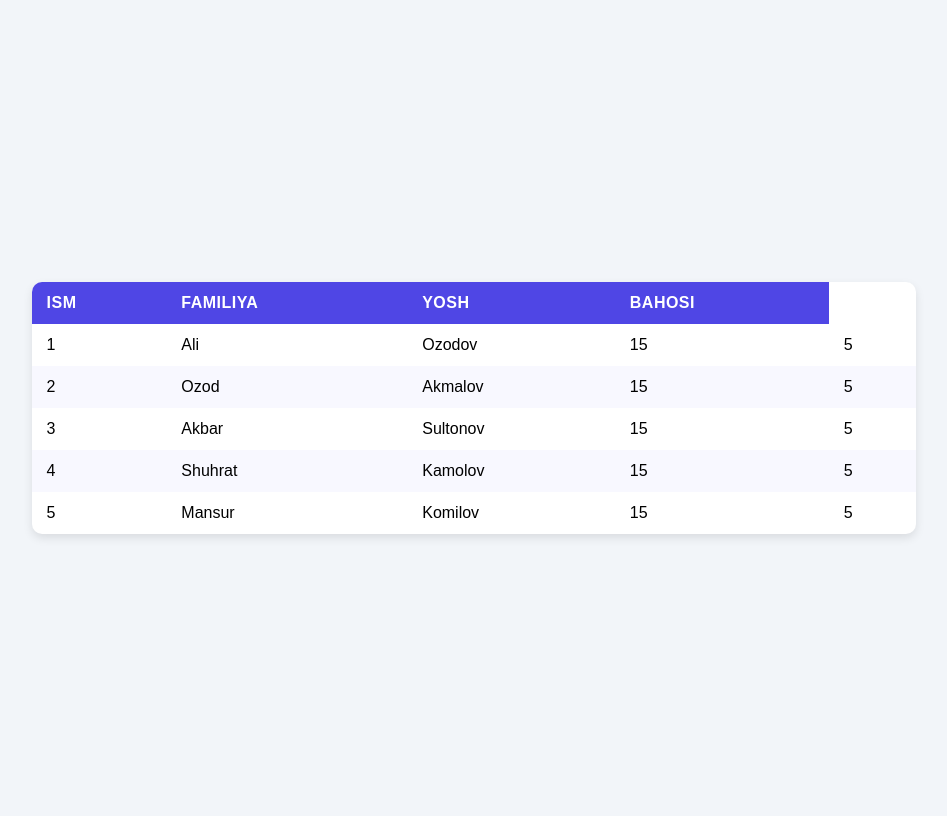
After one commit to Ilmira35/php.darslar, a PHP site: page /table.php in a window 1280 px wide. The commit adds this page. Shown: the whole page, without its empty margins (166-1113 px from the left). Run offline with PHP 8.4, Linux system fonts and the light colour scheme.

Commit message:
O'rgandim

```diff
--- /dev/null
+++ b/table.php
@@ -0,0 +1,77 @@
+<?php
+$talabalar = [
+    [ "Ism" => "Ali", "Familiya" => "Ozodov", "yoshi" => 15, 'bahosi' => 5],
+    [ "Ism" => "Ozod", "Familiya" => "Akmalov", "yoshi" => 15, 'bahosi' => 5],
+    [ "Ism" => "Akbar", "Familiya" => "Sultonov", "yoshi" => 15, 'bahosi' => 5],
+    [ "Ism" => "Shuhrat", "Familiya" => "Kamolov", "yoshi" => 15, 'bahosi' => 5],
+    [ "Ism" => "Mansur", "Familiya" => "Komilov", "yoshi" => 15, 'bahosi' => 5]
+
+];
+?>
+
+
+<!DOCTYPE html>
+<html lang="uz">
+<head>
+  <meta charset="UTF-8">
+  <meta name="viewport" content="width=device-width, initial-scale=1.0">
+  <title>Table</title>
+  <style>
+    body {
+      font-family: Arial, sans-serif;
+      background: #f2f5f9;
+      display: flex;
+      justify-content: center;
+      align-items: center;
+      height: 100vh;
+    }
+    table {
+      border-collapse: collapse;
+      width: 70%;
+      background: #fff;
+      box-shadow: 0 4px 10px rgba(0,0,0,0.1);
+      border-radius: 10px;
+      overflow: hidden;
+    }
+    th, td {
+      padding: 12px 15px;
+      text-align: left;
+    }
+    th {
+      background-color: #4f46e5;
+      color: white;
+      text-transform: uppercase;
+      letter-spacing: 0.03em;
+    }
+    tr:nth-child(even) {
+      background-color: #f8f8ff;
+    }
+    tr:hover {
+      background-color: #e8eaff;
+    }
+  </style>
+</head>
+<body>
+  <table>
+    <tr>
+       </thead>
+      <th>Ism</th>
+      <th>Familiya</th>
+      <th>Yosh</th>
+      <th>Bahosi</th>
+    </tr>
+     </thead>
+     </tbody>
+     <?php foreach($talabalar as $key => $item): ?>
+    <tr>
+      <td><?php echo ++$key ?></td>
+      <td><?= $item['Ism'] ?> </td>
+      <td><?= $item['Familiya'] ?></td>
+      <td><?php echo $item['yoshi'] ?></td>
+      <td><?php echo $item['bahosi'] ?></td>
+    </tr>
+    <?php endforeach; ?>
+   </tbody>
+  </table>
+</body>
+</html>
```
Also changed, not shown: form.php (added, +17 -0 lines), form_data.php (added, +20 -0 lines), php.php (+26 -8 lines).
